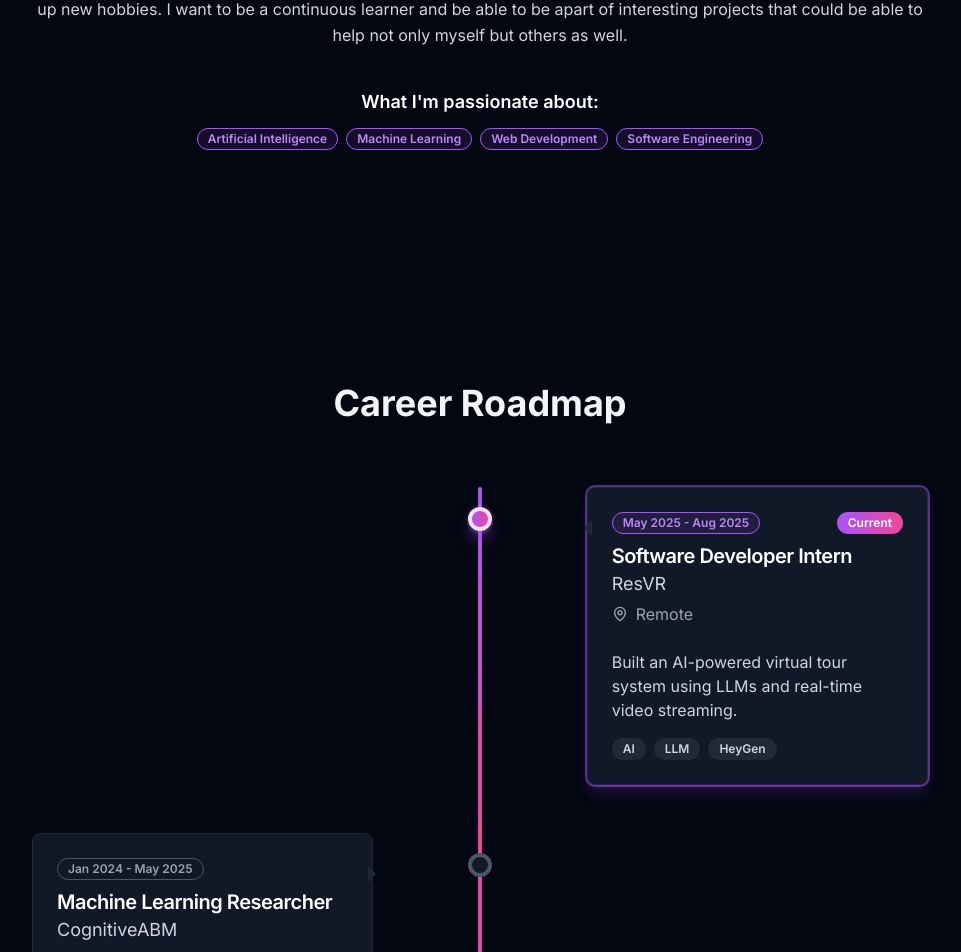
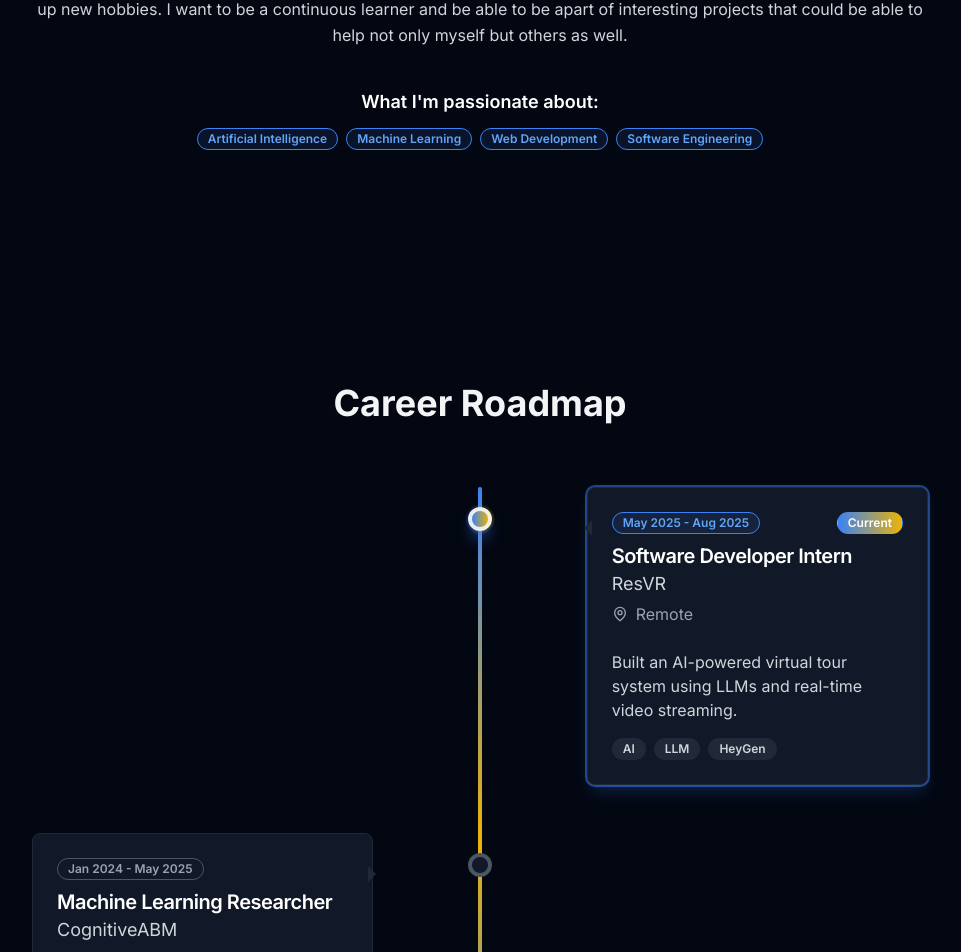
Before and after one commit to Danie1Le/Danie1Le.github.io, a Next.js app: page / in a window 1280 px wide. Shown: the part 1297-2249 px from the top of the page, without its empty margins (160-1121 px from the left). Built offline with nearby package versions, Linux system fonts and the light colour scheme.

Commit message:
change color theme to blue and yellow

```diff
--- a/portfolio.tsx
+++ b/portfolio.tsx
@@ -137,7 +137,7 @@ export default function Portfolio() {
         <div className="container mx-auto">
           <div className="flex flex-col md:flex-row items-center justify-center gap-12">
             {/* Left side - Profile Picture */}
-            <div className={`w-64 h-64 rounded-full overflow-hidden border-4 border-purple-500 transition-all duration-1000 delay-200 ${
+            <div className={`w-64 h-64 rounded-full overflow-hidden border-4 border-blue-500 transition-all duration-1000 delay-200 ${
               isLoaded ? 'opacity-100 scale-100' : 'opacity-0 scale-75'
             }`} style={{ width: '256px', height: '256px', minWidth: '256px', minHeight: '256px', maxWidth: '256px', maxHeight: '256px' }}>
               <img
@@ -221,16 +221,16 @@ export default function Portfolio() {
               }`}>
                 <h4 className="text-lg font-semibold text-white mb-3">What I'm passionate about:</h4>
                 <div className="flex flex-wrap gap-2 justify-center">
-                  <Badge variant="outline" className="border-purple-500 text-purple-400 bg-purple-500/10">
+                  <Badge variant="outline" className="border-blue-500 text-blue-400 bg-blue-500/10">
                     Artificial Intelligence
                   </Badge>
-                  <Badge variant="outline" className="border-purple-500 text-purple-400 bg-purple-500/10">
+                  <Badge variant="outline" className="border-blue-500 text-blue-400 bg-blue-500/10">
                     Machine Learning
                   </Badge>
-                  <Badge variant="outline" className="border-purple-500 text-purple-400 bg-purple-500/10">
+                  <Badge variant="outline" className="border-blue-500 text-blue-400 bg-blue-500/10">
                     Web Development
                   </Badge>
-                  <Badge variant="outline" className="border-purple-500 text-purple-400 bg-purple-500/10">
+                  <Badge variant="outline" className="border-blue-500 text-blue-400 bg-blue-500/10">
                     Software Engineering
                   </Badge>
                 </div>
@@ -255,7 +255,7 @@ export default function Portfolio() {
           }`}>
             <div className="relative">
               {/* Vertical Timeline Line */}
-              <div className="absolute left-1/2 transform -translate-x-1/2 w-1 h-full bg-gradient-to-b from-purple-500 via-pink-500 to-purple-500 rounded-full"></div>
+              <div className="absolute left-1/2 transform -translate-x-1/2 w-1 h-full bg-gradient-to-b from-blue-500 via-yellow-500 to-blue-500 rounded-full"></div>
 
               <div className="space-y-12">
                 {[
@@ -301,12 +301,12 @@ export default function Portfolio() {
                       <div
                         className={`w-6 h-6 rounded-full border-4 ${
                           job.current
-                            ? "bg-gradient-to-r from-purple-500 to-pink-500 border-white shadow-lg shadow-purple-500/50"
+                            ? "bg-gradient-to-r from-blue-500 to-yellow-500 border-white shadow-lg shadow-blue-500/50"
                             : "bg-gray-900 border-gray-600"
                         } z-10 relative`}
                       >
                         {job.current && (
-                          <div className="absolute inset-0 rounded-full bg-gradient-to-r from-purple-500 to-pink-500 animate-ping opacity-75"></div>
+                          <div className="absolute inset-0 rounded-full bg-gradient-to-r from-blue-500 to-yellow-500 animate-ping opacity-75"></div>
                         )}
                       </div>
                     </div>
@@ -324,7 +324,7 @@ export default function Portfolio() {
                       <div className={`w-full md:w-5/12 ${job.side === "left" ? "md:pr-8" : "md:pl-8"}`}>
                         <Card
                           className={`bg-gray-900 border-gray-800 relative cursor-pointer hover:border-gray-600 transition-all duration-300 ${
-                            job.current ? "ring-2 ring-purple-500/50 shadow-lg shadow-purple-500/20" : ""
+                            job.current ? "ring-2 ring-blue-500/50 shadow-lg shadow-blue-500/20" : ""
                           } ${expandedJob === index ? "scale-105 shadow-2xl" : ""}`}
                           onClick={() => handleCardClick(index)}
                           data-job-index={index}
@@ -345,14 +345,14 @@ export default function Portfolio() {
                                   variant="outline"
                                   className={`${
                                     job.current
-                                      ? "border-purple-500 text-purple-400 bg-purple-500/10"
+                                      ? "border-blue-500 text-blue-400 bg-blue-500/10"
                                       : "border-gray-600 text-gray-400"
                                   }`}
                                 >
                                   {job.period}
                                 </Badge>
                                 {job.current && (
-                                  <Badge className="bg-gradient-to-r from-purple-500 to-pink-500 text-white">
+                                  <Badge className="bg-gradient-to-r from-blue-500 to-yellow-500 text-white">
                                     Current
                                   </Badge>
                                 )}
@@ -447,7 +447,7 @@ export default function Portfolio() {
               onClick={handleEmailClick}
             >
               <CardContent className="pt-6 text-center">
-                <Mail className="w-8 h-8 mx-auto mb-4 text-purple-400" />
+                <Mail className="w-8 h-8 mx-auto mb-4 text-blue-400" />
                 <h3 className="font-semibold text-white mb-2">Email</h3>
               </CardContent>
             </Card>
@@ -455,7 +455,7 @@ export default function Portfolio() {
             <a href="https://www.linkedin.com/in/danie1-le/" target="_blank" rel="noopener noreferrer" className="block">
               <Card className="bg-gray-900 border-gray-800 cursor-pointer hover:border-gray-600 transition-colors">
                 <CardContent className="pt-6 text-center">
-                  <Linkedin className="w-8 h-8 mx-auto mb-4 text-purple-400" />
+                  <Linkedin className="w-8 h-8 mx-auto mb-4 text-blue-400" />
                   <h3 className="font-semibold text-white mb-2">LinkedIn</h3>
                 </CardContent>
               </Card>
@@ -464,7 +464,7 @@ export default function Portfolio() {
             <a href="https://github.com/Danie1Le" target="_blank" rel="noopener noreferrer" className="block">
               <Card className="bg-gray-900 border-gray-800 cursor-pointer hover:border-gray-600 transition-colors">
                 <CardContent className="pt-6 text-center">
-                  <Github className="w-8 h-8 mx-auto mb-4 text-purple-400" />
+                  <Github className="w-8 h-8 mx-auto mb-4 text-blue-400" />
                   <h3 className="font-semibold text-white mb-2">GitHub</h3>
                 </CardContent>
               </Card>
```
